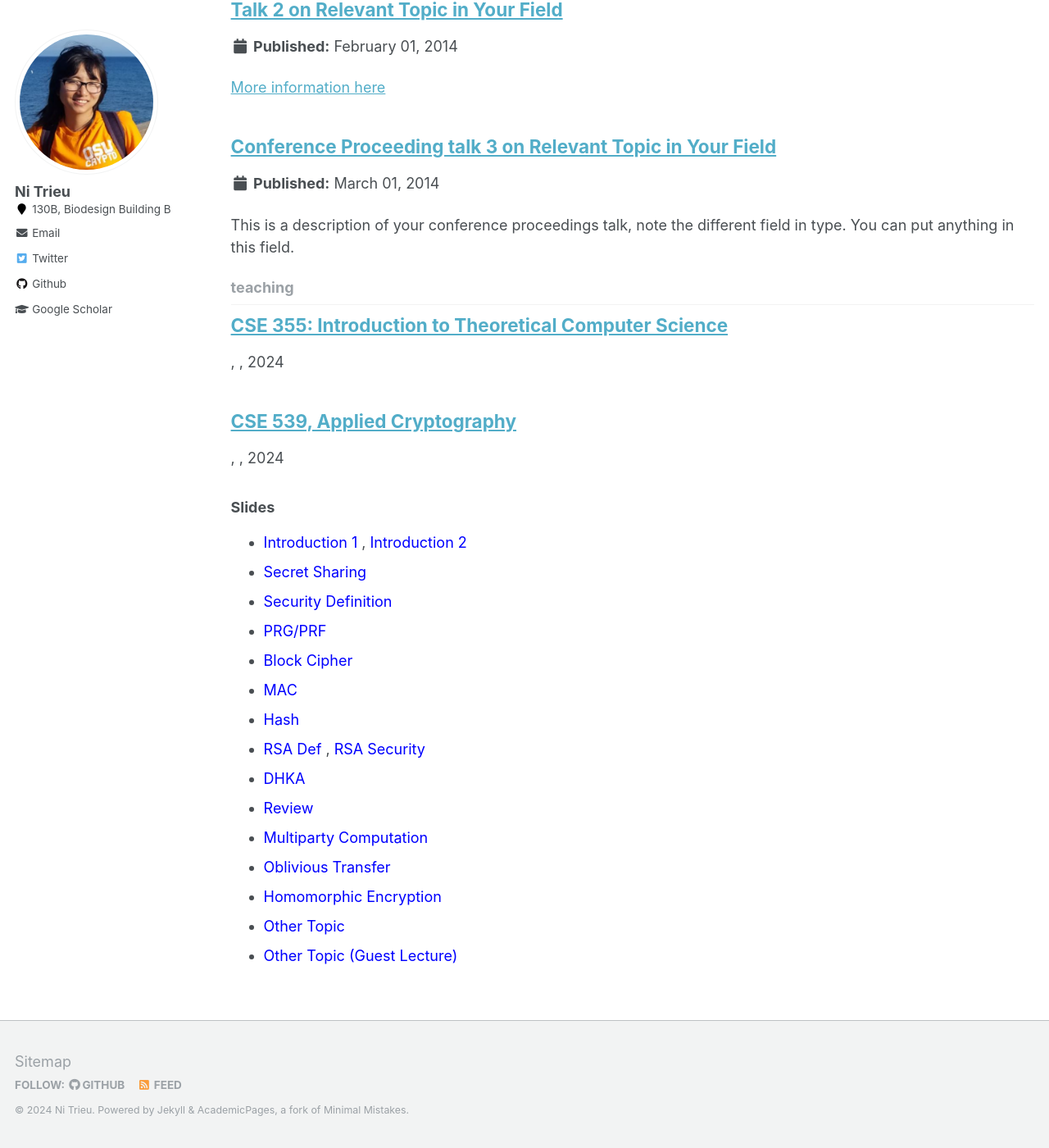
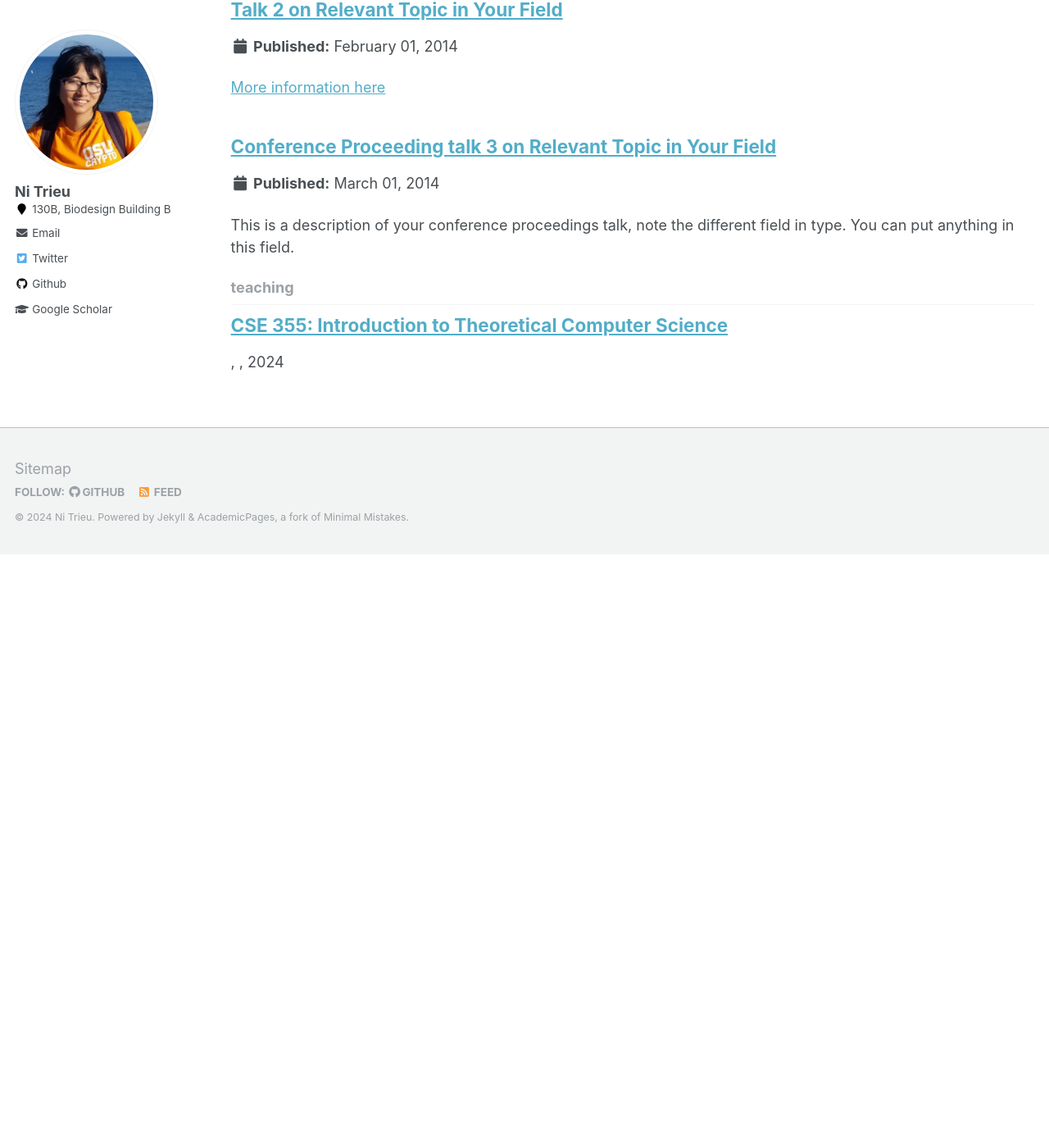
Before and after one commit to nitrieu/nitrieu.github.io, a Jekyll site: the page built from _pages/collection-archive.html, in a window 1280 px wide and 1400 px high, scrolled down 2294 px. Shown: the whole window at 82% size. Built offline with Jekyll 4.4.1, drawn with Linux system fonts in a browser that asks for light colours; after the commit the page ends 2970 px from its top, so only the background shows below that.

Commit message:
Update cse539.md

```diff
--- a/_teaching/cse539.md
+++ b/_teaching/cse539.md
@@ -1,8 +1,4 @@
----
-title: "CSE 539, Applied Cryptography"
-collection: teaching
-permalink: /teaching/cse539
----
+
 
 <h3>  Slides </h3>
 <ul>
```
